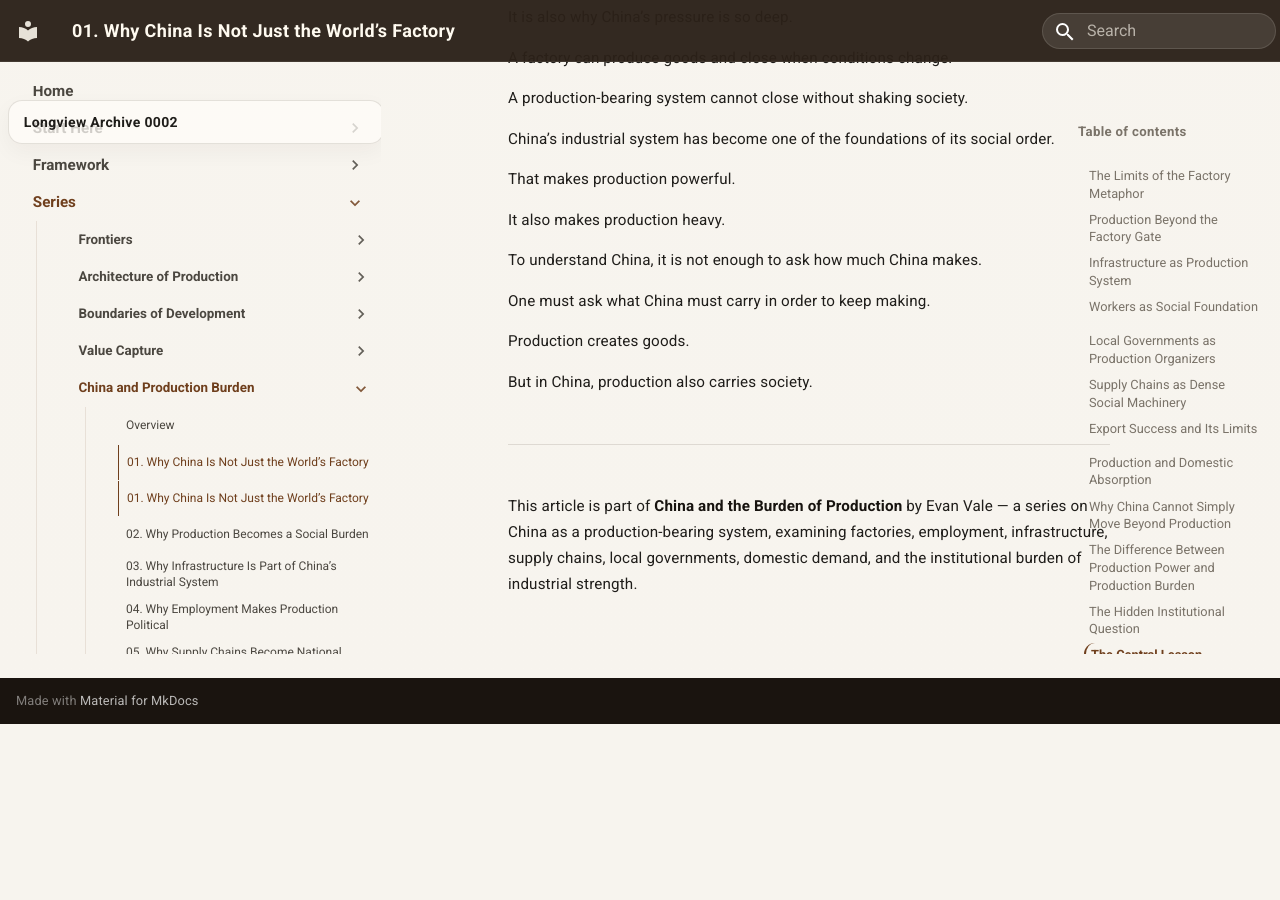
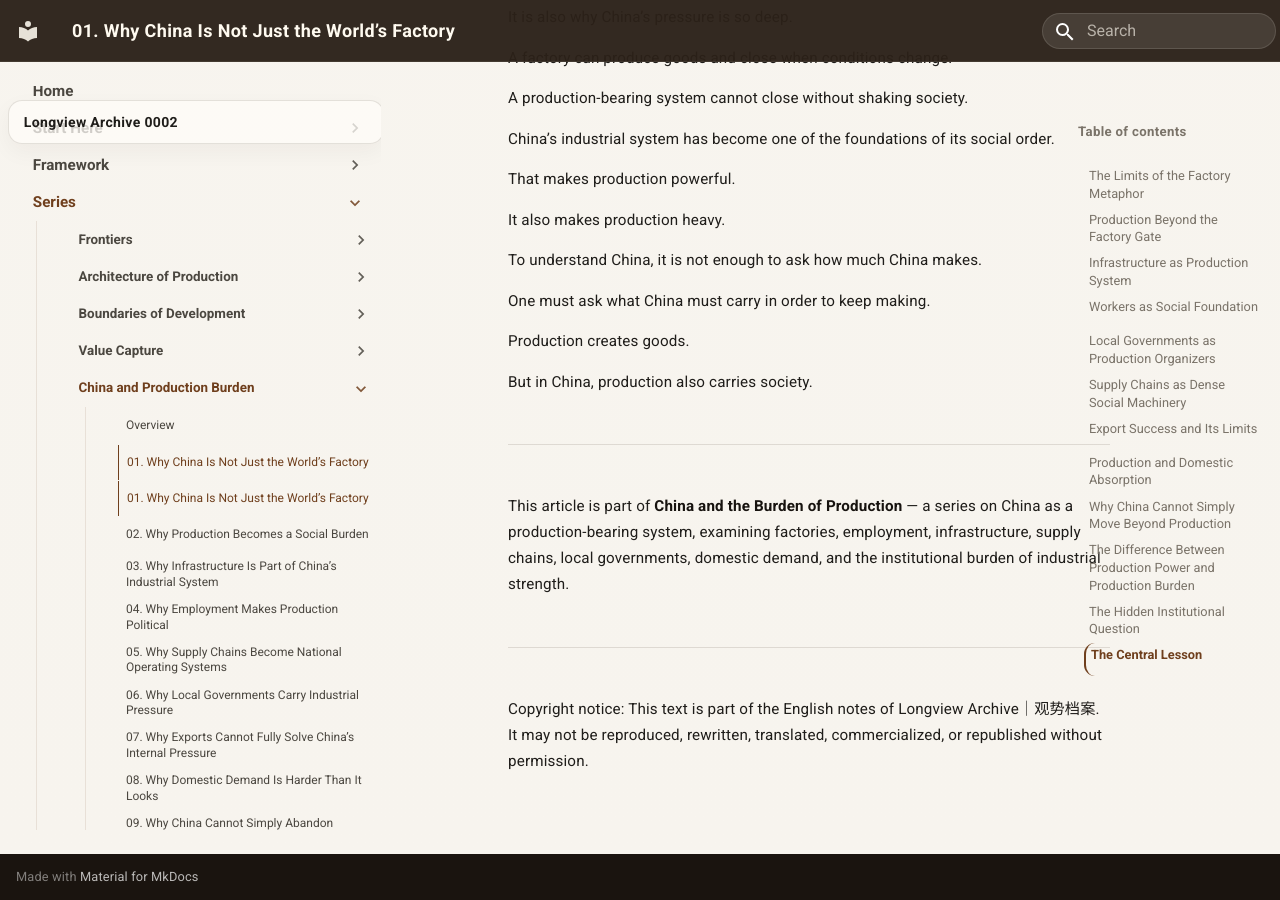
Before and after one commit to guanshi1688/longview-archive, an MkDocs documentation site: the page built from docs/essays/notes/english/China-Burden-Production/01-why-china-is-not-just-the-worlds-factory.md, in a window 1280 px wide and 900 px high, scrolled down 12636 px. Built offline with MkDocs 1.6.1 and Material for MkDocs 9.7.7, drawn with Linux system fonts in a browser that asks for light colours; before the commit the page ends 13360 px from its top, so only the background shows below that.

Commit message:
Update 01-why-china-is-not-just-the-worlds-factory.md

```diff
--- a/docs/essays/notes/english/China-Burden-Production/01-why-china-is-not-just-the-worlds-factory.md
+++ b/docs/essays/notes/english/China-Burden-Production/01-why-china-is-not-just-the-worlds-factory.md
@@ -542,4 +542,8 @@ But in China, production also carries society.
 
 ---
 
-This article is part of **China and the Burden of Production** by Evan Vale — a series on China as a production-bearing system, examining factories, employment, infrastructure, supply chains, local governments, domestic demand, and the institutional burden of industrial strength.
+This article is part of **China and the Burden of Production** — a series on China as a production-bearing system, examining factories, employment, infrastructure, supply chains, local governments, domestic demand, and the institutional burden of industrial strength.
+
+---
+
+Copyright notice: This text is part of the English notes of Longview Archive｜观势档案. It may not be reproduced, rewritten, translated, commercialized, or republished without permission.
```
